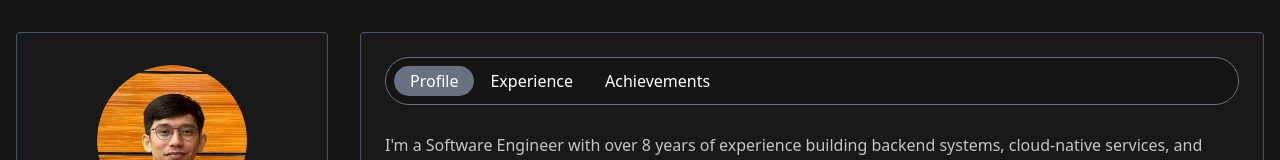
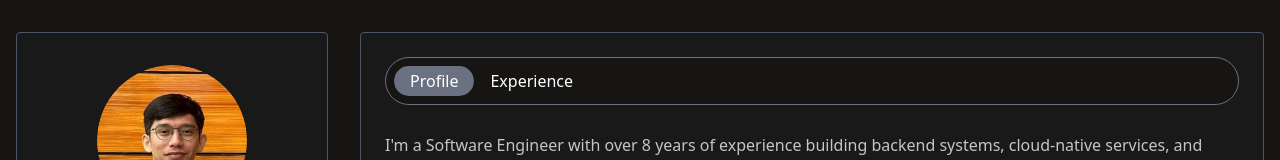
Before and after one commit to rkvlorenzo/rkvl-personal-website, a Next.js app: page / in a window 1280 px wide. Shown: the top 160 px of the page. Built offline with nearby package versions, Linux system fonts and the light colour scheme.

Commit message:
Remove achievements section temporarily

```diff
--- a/src/components/SlidingTabBar.tsx
+++ b/src/components/SlidingTabBar.tsx
@@ -14,11 +14,11 @@ const allTabs = [
         name: "experience",
         display: "Experience",
     },
-    {
-        index: 2,
-        name: "projects",
-        display: "Achievements",
-    }
+    // {
+    //     index: 2,
+    //     name: "projects",
+    //     display: "Achievements",
+    // }
 ];
 
 interface SlidingTabBarProps {
```
